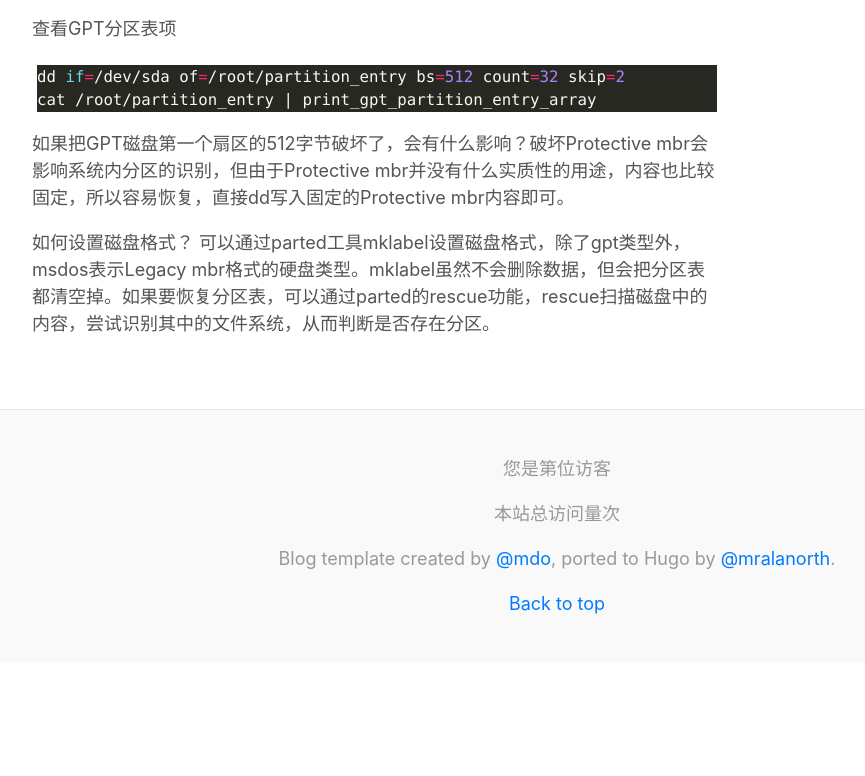
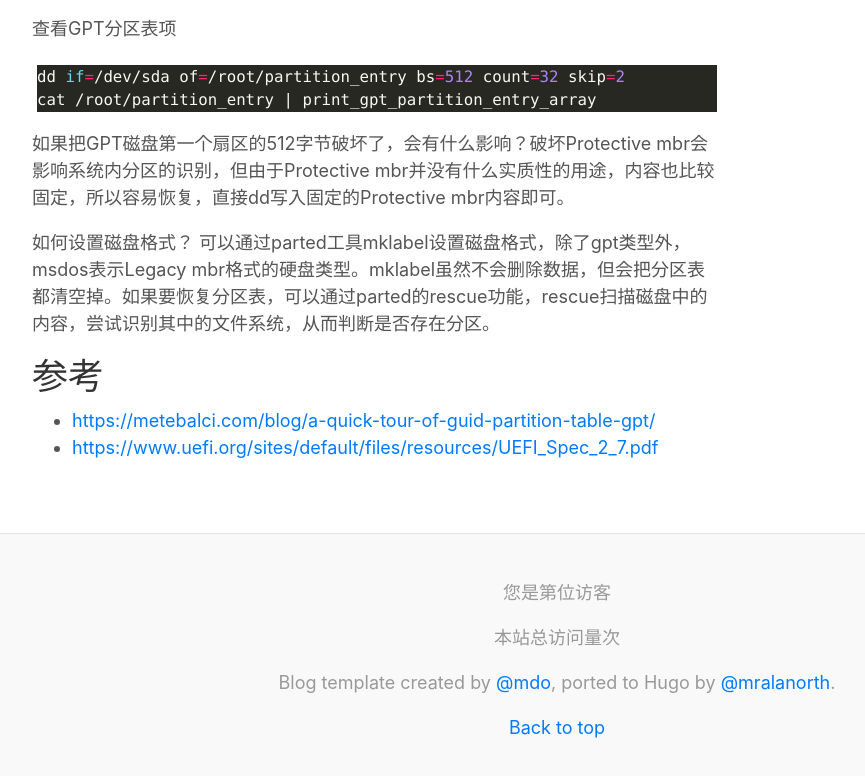
Before and after one commit to ztianya/ztianya.github.io, a plain HTML site: page post/partition/index.html in a window 1280 px wide. Shown: the part 1989-2765 px from the top of the page, without its empty margins (83-948 px from the left). Before the commit the page ends 2651 px from the top, so only its background shows below. Drawn offline with Linux system fonts and the light colour scheme; some packages are replaced by stand-ins of ours; a script that the page names is missing.

Commit message:
update partition

```diff
--- a/post/partition/index.html
+++ b/post/partition/index.html
@@ -25,7 +25,7 @@
   "@type": "BlogPosting",
   "headline": "分区格式探讨",
   "url": "https:\/\/ztianya.github.io\/post\/partition\/",
-  "wordCount": "1226",
+  "wordCount": "1230",
   "datePublished": "2020-09-26T20:13:53+08:00",
   "dateModified": "2020-09-26T20:13:53+08:00",
   "author": {
@@ -139,6 +139,11 @@ cat /root/partition_entry | print_gpt_partition_entry_array
 </code></pre></div><p>如果把GPT磁盘第一个扇区的512字节破坏了，会有什么影响？破坏Protective mbr会影响系统内分区的识别，但由于Protective mbr并没有什么实质性的用途，内容也比较固定，所以容易恢复，直接dd写入固定的Protective mbr内容即可。</p>
 <p>如何设置磁盘格式？
 可以通过parted工具mklabel设置磁盘格式，除了gpt类型外，msdos表示Legacy mbr格式的硬盘类型。mklabel虽然不会删除数据，但会把分区表都清空掉。如果要恢复分区表，可以通过parted的rescue功能，rescue扫描磁盘中的内容，尝试识别其中的文件系统，从而判断是否存在分区。</p>
+<h2 id="heading1">参考</h2>
+<ul>
+<li><a href="https://metebalci.com/blog/a-quick-tour-of-guid-partition-table-gpt/">https://metebalci.com/blog/a-quick-tour-of-guid-partition-table-gpt/</a></li>
+<li><a href="https://www.uefi.org/sites/default/files/resources/UEFI_Spec_2_7.pdf">https://www.uefi.org/sites/default/files/resources/UEFI_Spec_2_7.pdf</a></li>
+</ul>
 
 
 
```
